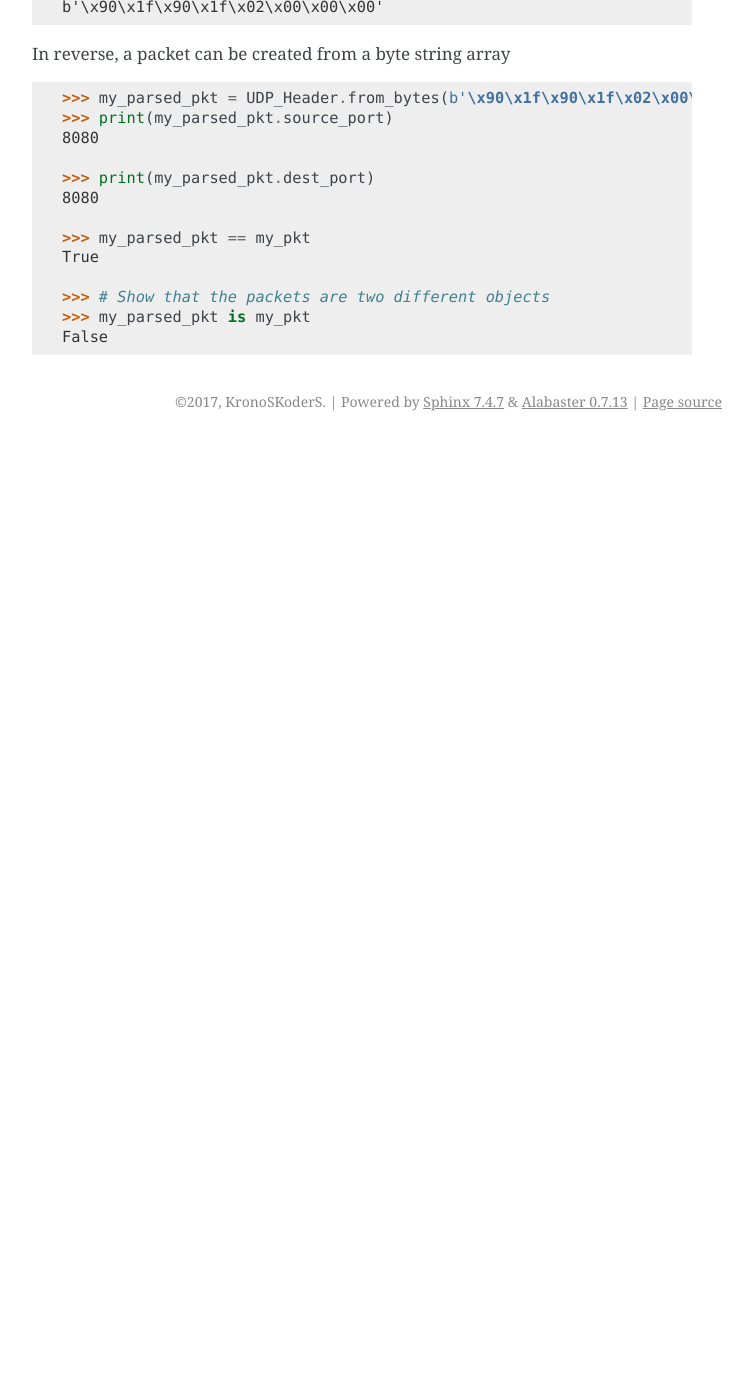
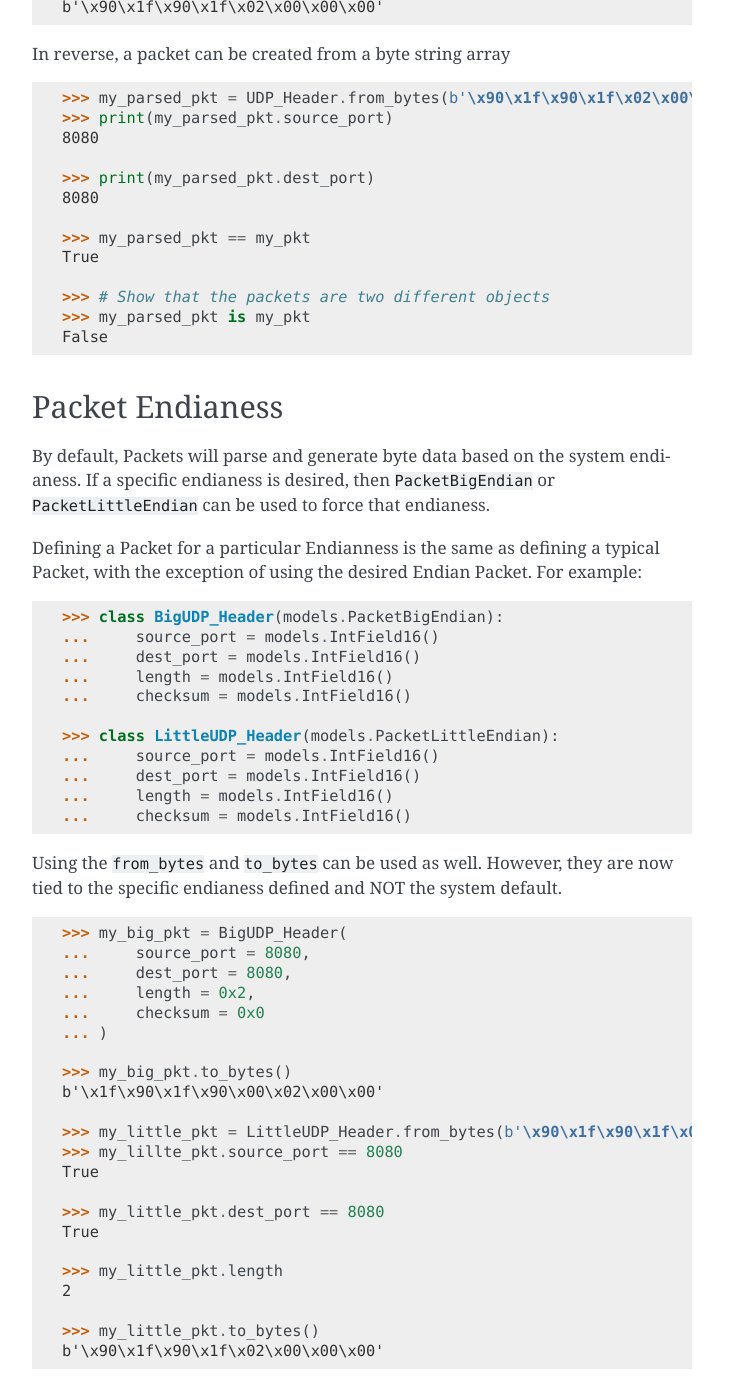
Before and after one commit to KronoSKoderS/CalPack, a Sphinx documentation site: the page built from docs/user/packets_basics_doc.rst, in a window 1280 px wide and 1400 px high, scrolled down 2550 px. Shown: the whole window, without its empty margins (388-1141 px from the left). Built offline with Sphinx 7.4.7, drawn with Linux system fonts in a browser that asks for light colours; before the commit the page ends 2991 px from its top, so only the background shows below that.

Commit message:
udpating documentation

```diff
--- a/docs/user/packets_basics_doc.rst
+++ b/docs/user/packets_basics_doc.rst
@@ -12,6 +12,33 @@ Packet Basics
         checksum = models.IntField16()
 
     my_pkt = UDP_Header(
+        source_port = 8080,
+        dest_port = 8080,
+        length = 0x2,
+        checksum = 0x0
+    )
+
+    class BigUDP_Header(models.PacketBigEndian):
+        source_port = models.IntField16()
+        dest_port = models.IntField16()
+        length = models.IntField16()
+        checksum = models.IntField16()
+
+    my_big_pkt = BigUDP_Header(
+        source_port = 8080,
+        dest_port = 8080,
+        length = 0x2,
+        checksum = 0x0
+    )
+
+    class LittleUDP_Header(models.PacketLittleEndian):
+        source_port = models.IntField16()
+        dest_port = models.IntField16()
+        length = models.IntField16()
+        checksum = models.IntField16()
+
+
+    my_little_pkt = LittleUDP_Header(
         source_port = 8080,
         dest_port = 8080,
         length = 0x2,
@@ -148,3 +175,56 @@ In reverse, a packet can be created from a byte string array
     >>> # Show that the packets are two different objects
     >>> my_parsed_pkt is my_pkt
     False
+
+
+Packet Endianess
+----------------
+
+By default, Packets will parse and generate byte data based on the system endianess.  If a specific endianess is
+desired, then :code:`PacketBigEndian` or :code:`PacketLittleEndian` can be used to force that endianess.
+
+Defining a Packet for a particular Endianness is the same as defining a typical Packet, with the exception of using
+the desired Endian Packet.  For example:
+
+.. doctest:: bytes
+
+    >>> class BigUDP_Header(models.PacketBigEndian):
+    ...     source_port = models.IntField16()
+    ...     dest_port = models.IntField16()
+    ...     length = models.IntField16()
+    ...     checksum = models.IntField16()
+
+    >>> class LittleUDP_Header(models.PacketLittleEndian):
+    ...     source_port = models.IntField16()
+    ...     dest_port = models.IntField16()
+    ...     length = models.IntField16()
+    ...     checksum = models.IntField16()
+
+
+Using the :code:`from_bytes` and :code:`to_bytes` can be used as well.  However, they are now tied to the specific
+endianess defined and NOT the system default.
+
+.. doctest:: bytes
+
+    >>> my_big_pkt = BigUDP_Header(
+    ...     source_port = 8080,
+    ...     dest_port = 8080,
+    ...     length = 0x2,
+    ...     checksum = 0x0
+    ... )
+
+    >>> my_big_pkt.to_bytes()
+    b'\x1f\x90\x1f\x90\x00\x02\x00\x00'
+
+    >>> my_little_pkt = LittleUDP_Header.from_bytes(b'\x90\x1f\x90\x1f\x02\x00\x00\x00')
+    >>> my_lillte_pkt.source_port == 8080
+    True
+
+    >>> my_little_pkt.dest_port == 8080
+    True
+
+    >>> my_little_pkt.length
+    2
+
+    >>> my_little_pkt.to_bytes()
+    b'\x90\x1f\x90\x1f\x02\x00\x00\x00'
```
